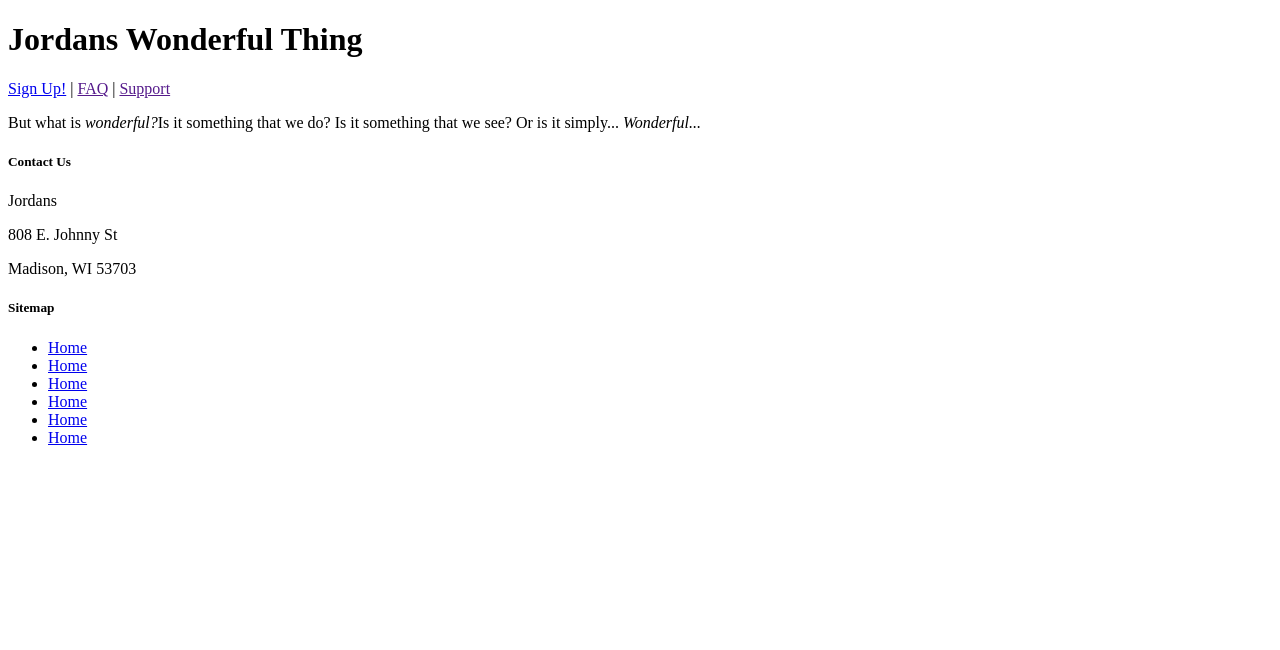
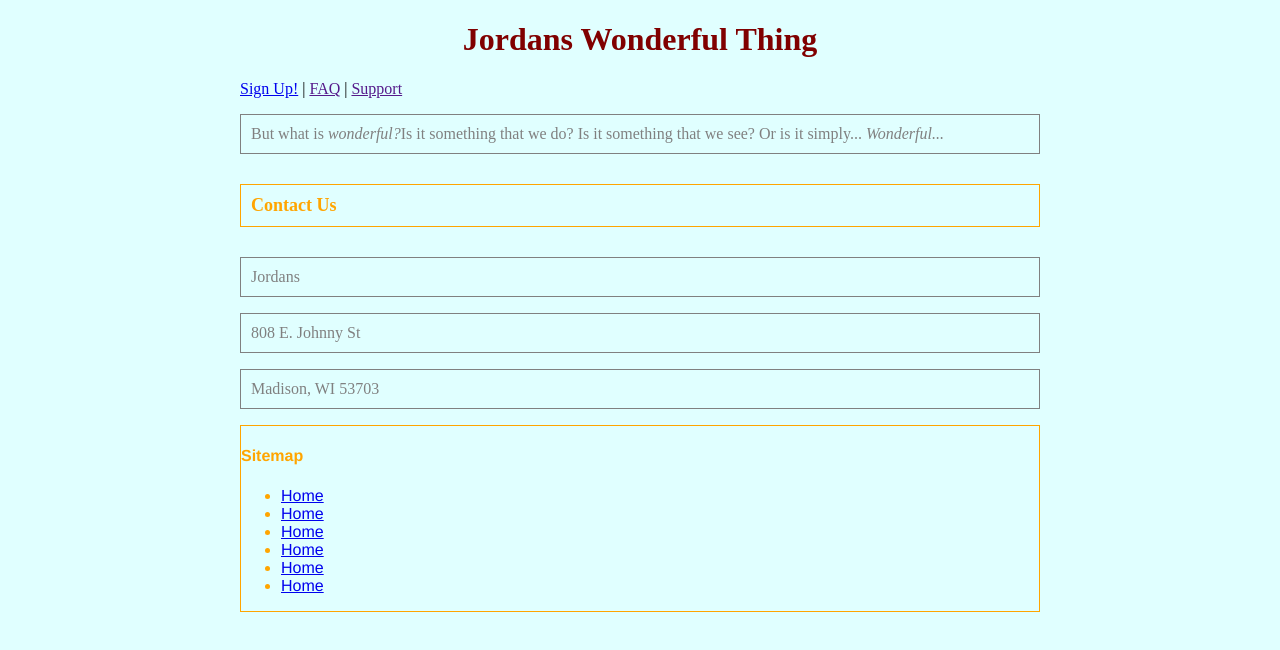
Before and after one commit to jwheelock/Jordans, a plain HTML site: page Chapter2/Jordans/index.html in a window 1280 px wide. Drawn offline with Linux system fonts and the light colour scheme.

Commit message:
css and index

```diff
--- /dev/null
+++ b/Chapter2/Jordans/Style.css
@@ -0,0 +1,32 @@
+body {
+	background: lightcyan;
+	width: 800px;
+	margin: auto;
+}
+
+h1 {
+	color: maroon;
+	text-align: center;
+}
+
+p {
+	color: gray;
+	border: 1px solid gray;
+	padding: 10px;
+}
+
+h5 {
+	color: orange;
+	padding: 10px;
+	font: helvetica;
+	font-size: 18px;
+	border: 1px solid orange;
+}
+
+div.sitemap{
+	color: orange;
+	padding: 10;
+	font-family: helvetica;
+	font-size: 18;
+	border: 1px solid orange;
+}
--- a/Chapter2/Jordans/index.html
+++ b/Chapter2/Jordans/index.html
@@ -2,6 +2,7 @@
 <html>
 	<head>
 		<title>Jordans</title>
+		<link href = "style.css" rel="stylesheet" type="text/css">
 	</head>
 
 	<body>
@@ -26,8 +27,8 @@
 			<p>Madison, WI 53703</p>
   		</div>
 
-  		<div class-"sitemap">
-  			<h5>Sitemap</h5>
+  		<div class="sitemap">
+  			<h4>Sitemap</h4>
   				<ul>
   					<li><a href="#">Home</a></li>
   					<li><a href="#">Home</a></li>
```
Also changed, not shown: 1 other file.
